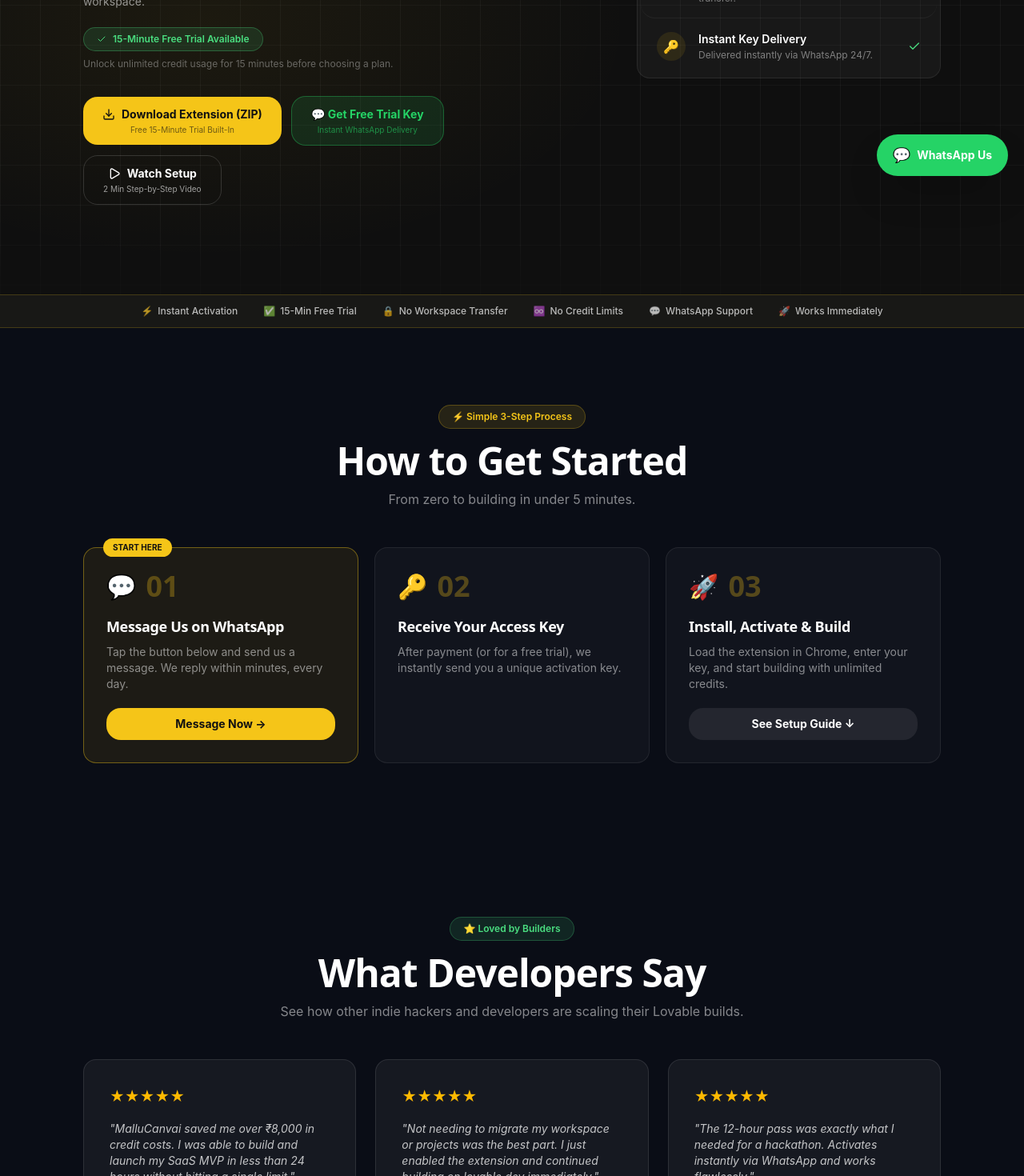
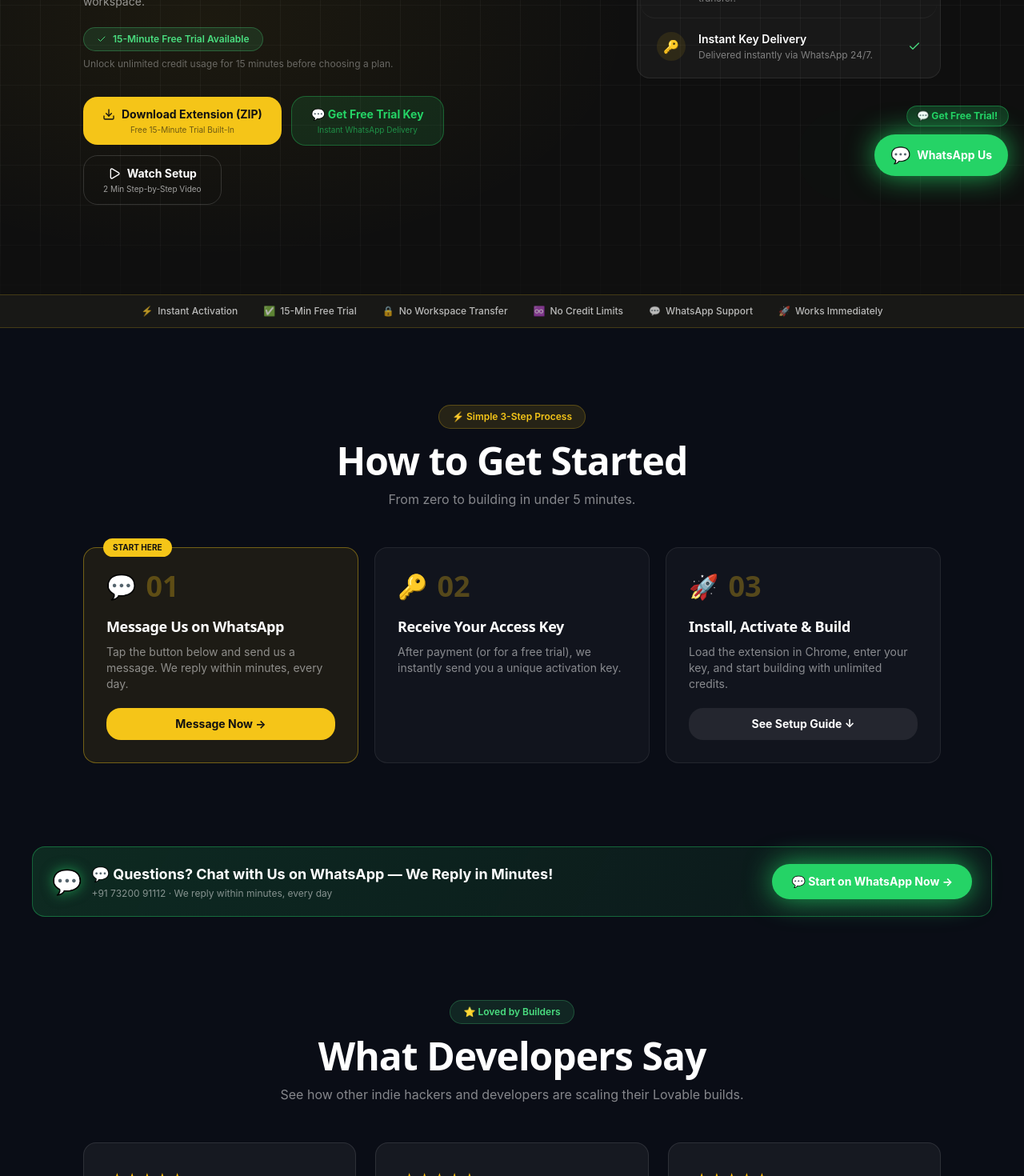
Before and after one commit to Aditya3045v/mallu-canvai-landing, a React (Vite) app: page / in a window 1280 px wide. Shown: the part 560-2030 px from the top of the page at 80% size. Built offline with nearby package versions, Linux system fonts and the light colour scheme.

Commit message:
feat: add WhatsApp CTA banners throughout page + enhance sticky button with pulse animation

```diff
--- a/src/routes/index.tsx
+++ b/src/routes/index.tsx
@@ -30,7 +30,7 @@ const plans = [
     price: "₹2,499",
     usd: "$29.99",
     tag: "30 days of unlimited building",
-    cta: "Get Instant Access",
+    cta: "💬 Buy on WhatsApp",
     badge: "Best Value",
     features: ["No credit limits","Existing workspace","No workspace transfer","Instant activation"],
   },
@@ -39,7 +39,7 @@ const plans = [
     price: "₹1,299",
     usd: "$14.99",
     tag: "Week-long unlimited access",
-    cta: "Get Instant Access",
+    cta: "💬 Buy on WhatsApp",
     features: ["No credit limits","Existing workspace","No workspace transfer","Instant activation"],
   },
   {
@@ -47,7 +47,7 @@ const plans = [
     price: "₹349",
     usd: "$4.99",
     tag: "Full-day build marathon",
-    cta: "Get Instant Access",
+    cta: "💬 Buy on WhatsApp",
     features: ["No credit limits","Existing workspace","No workspace transfer","Instant activation"],
   },
   {
@@ -55,7 +55,7 @@ const plans = [
     price: "₹199",
     usd: "$2.99",
     tag: "Half-day builder session",
-    cta: "Get Instant Access",
+    cta: "💬 Buy on WhatsApp",
     features: ["No credit limits","Existing workspace","No workspace transfer","Instant activation"],
   },
 ];
@@ -109,9 +109,67 @@ const WHATSAPP_URL =
   "https://wa.me/917320091112?text=" +
   encodeURIComponent("Hi! I want to start the 15-minute FREE TRIAL for Lovable Extension. Please send me the trial code.");
 
+const WHATSAPP_PHONE_DISPLAY = "+91 73200 91112";
+
 function planWhatsApp(name: string, price: string) {
   return "https://wa.me/917320091112?text=" +
     encodeURIComponent(`Hi! I want to purchase the ${name} (${price}) for Lovable Extension. Please confirm payment details.`);
+}
+
+/* ─── WHATSAPP INLINE BANNER ─────────────────────── */
+function WhatsAppBanner({ msg = "💬 Chat With Us on WhatsApp — Instant Replies!" }: { msg?: string }) {
+  return (
+    <div
+      className="mx-4 my-2 md:mx-10"
+      style={{}}
+    >
+      <div
+        className="rounded-2xl px-6 py-5 flex flex-col sm:flex-row items-center justify-between gap-4"
+        style={{
+          background: "linear-gradient(120deg, rgba(37,211,102,0.15) 0%, rgba(37,211,102,0.05) 100%)",
+          border: "1.5px solid rgba(37,211,102,0.4)",
+        }}
+      >
+        <div className="flex items-center gap-3">
+          <span className="text-3xl" style={{ filter: "drop-shadow(0 0 8px rgba(37,211,102,0.6))" }}>💬</span>
+          <div>
+            <div className="font-bold text-white text-base md:text-lg">{msg}</div>
+            <div className="text-xs mt-0.5" style={{ color: "rgba(255,255,255,0.5)" }}>
+              {WHATSAPP_PHONE_DISPLAY} · We reply within minutes, every day
+            </div>
+          </div>
+        </div>
+        <a
+          href={WHATSAPP_URL}
+          target="_blank"
+          rel="noopener noreferrer"
+          className="shrink-0 rounded-full px-6 py-3 text-sm font-bold transition hover:scale-105 hover:brightness-110"
+          style={{
+            background: "#25D366",
+            color: "#fff",
+            boxShadow: "0 0 20px rgba(37,211,102,0.45)",
+            animation: "wa-pulse 2s ease-in-out infinite",
+          }}
+        >
+          💬 Start on WhatsApp Now →
+        </a>
+      </div>
+      <style>{`
+        @keyframes wa-pulse {
+          0%, 100% { box-shadow: 0 0 20px rgba(37,211,102,0.45); }
+          50% { box-shadow: 0 0 35px rgba(37,211,102,0.8); }
+        }
+        @keyframes wa-bounce {
+          0%, 100% { transform: translateY(0) scale(1); }
+          50% { transform: translateY(-4px) scale(1.03); }
+        }
+        @keyframes wa-ping-ring {
+          0% { transform: scale(1); opacity: 0.8; }
+          100% { transform: scale(2.2); opacity: 0; }
+        }
+      `}</style>
+    </div>
+  );
 }
 
 function Index() {
@@ -121,11 +179,15 @@ function Index() {
       <Hero />
       <TrustBar />
       <HowItWorks />
+      <WhatsAppBanner msg="💬 Questions? Chat with Us on WhatsApp — We Reply in Minutes!" />
       <Testimonials />
+      <WhatsAppBanner msg="🎁 Get Your FREE 15-Minute Trial Key Right Now on WhatsApp!" />
       <Pricing />
       <PriceCalculator />
+      <WhatsAppBanner msg="💬 Ready to Order? Message Us on WhatsApp for Instant Activation!" />
       <Setup />
       <FAQ />
+      <WhatsAppBanner msg="🚀 Don't Wait — Start Building Without Limits. Chat on WhatsApp Now!" />
       <CTA />
       <Footer />
       <StickyWhatsApp />
@@ -981,15 +1043,46 @@ function CTA() {
 /* ─── STICKY WHATSAPP BUTTON ─────────────────────── */
 function StickyWhatsApp() {
   return (
+    <div className="fixed bottom-5 right-5 z-50 flex flex-col items-end gap-2">
+      {/* Attention label */}
+      <div
+        className="rounded-full px-3 py-1 text-xs font-bold"
+        style={{
+          background: "rgba(37,211,102,0.2)",
+          color: "#25D366",
+          border: "1px solid rgba(37,211,102,0.4)",
+          animation: "wa-bounce 2.5s ease-in-out infinite",
+        }}
+      >
+        💬 Get Free Trial!
+      </div>
+      {/* Main button with ping ring */}
+      <div className="relative">
+        {/* Ping ring */}
+        <span
+          className="absolute inset-0 rounded-full"
+          style={{
+            background: "rgba(37,211,102,0.4)",
+            animation: "wa-ping-ring 1.8s ease-out infinite",
+          }}
+        />
         <a
           href={WHATSAPP_URL}
           target="_blank"
           rel="noopener noreferrer"
-      className="fixed bottom-5 right-5 z-50 flex items-center gap-2 rounded-full px-5 py-3 text-sm font-bold shadow-2xl transition hover:scale-105"
-      style={{ background: "#25D366", color: "#fff" }}
+          className="relative flex items-center gap-2 rounded-full px-5 py-3 text-sm font-bold shadow-2xl transition hover:scale-105 hover:brightness-110"
+          style={{
+            background: "#25D366",
+            color: "#fff",
+            boxShadow: "0 4px 30px rgba(37,211,102,0.5)",
+            animation: "wa-pulse 2s ease-in-out infinite",
+          }}
         >
-      <span className="text-lg">💬</span> WhatsApp Us
+          <span className="text-xl">💬</span>
+          <span>WhatsApp Us</span>
         </a>
+      </div>
+    </div>
   );
 }
 
```
Also changed, not shown: index.html (+17 -0 lines). Lines whose indentation alone changed are shown as unchanged.
